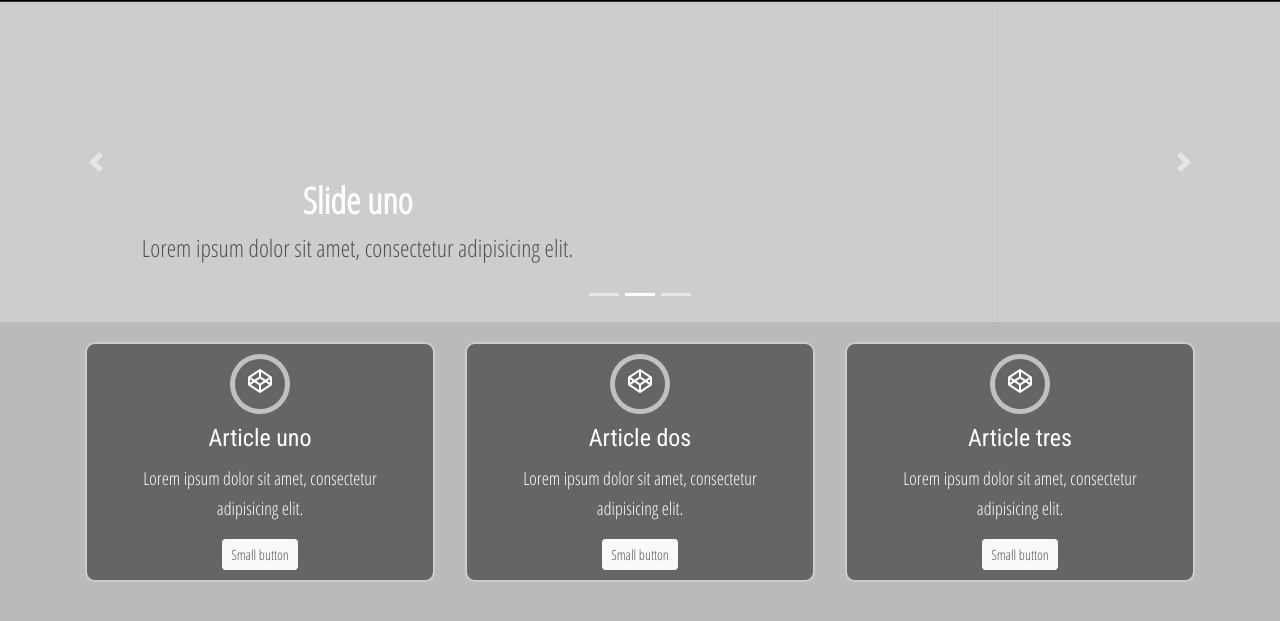
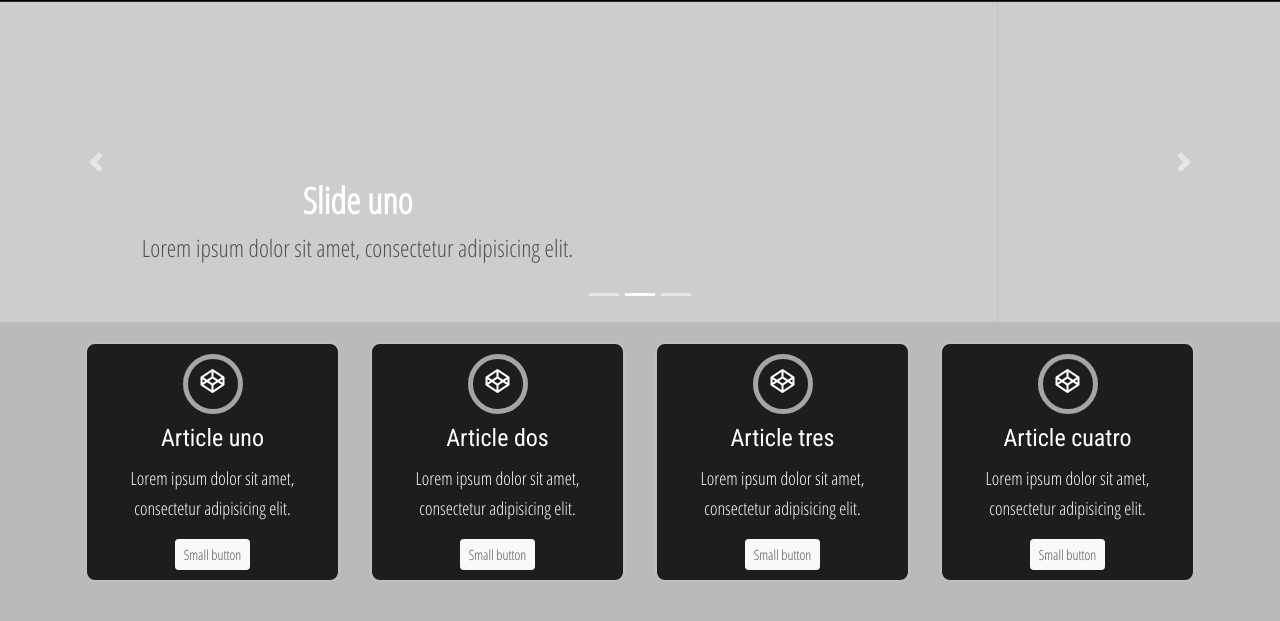
Before and after one commit to abecerraguz/themesHTML, a plain HTML site: page index.html in a window 1280 px wide. Shown: the part 105-726 px from the top of the page. Drawn offline with Linux system fonts and the light colour scheme.

Commit message:
Incorpore el css

```diff
--- a/css/main.less
+++ b/css/main.less
@@ -60,6 +60,7 @@ Titulos y textos
 @base-logo: #626262;
 @base-section: #656565;
 @base-article: #656565;
+@base-article-dos: rgba(16, 16, 16, 0.92);
 @base-footer: #363636;
 
 /*=PALETA COLOR BORDES
@@ -293,7 +294,7 @@ section.productos{
     article.base_estetica_01{
         width: 100%;
         height: auto;
-        background: @base-article;
+        background:@base-article-dos;
         border-radius:(10px);
         padding: @padding-10;
         border:2px solid fade(@base-borde-cajas, 80%);
--- a/index.html
+++ b/index.html
@@ -118,7 +118,7 @@
         <main>
             <section class="productos">
                 <div class="row">
-                    <div class="col-sm-12 col-md-4 col-lg-4 col-xl-4">
+                    <div class="col-sm-12 col-md-3 col-lg-3 col-xl-3">
                         <article class="base_estetica_01">
                             <span class="iconos">
                                <i class="fab fa-codepen"></i>
@@ -129,7 +129,7 @@
                         </article>
                     </div>
 
-                    <div class="col-sm-12 col-md-4 col-lg-4 col-xl-4">
+                    <div class="col-sm-12 col-md-3 col-lg-3 col-xl-3">
                         <article class="base_estetica_01">
                             <span class="iconos">
                                <i class="fab fa-codepen"></i>
@@ -140,12 +140,23 @@
                         </article>
                     </div>
 
-                    <div class="col-sm-12 col-md-4 col-lg-4 col-xl-4">
+                    <div class="col-sm-12 col-md-3 col-lg-3 col-xl-3">
                         <article class="base_estetica_01">
                             <span class="iconos">
                                <i class="fab fa-codepen"></i>
                             </span>
                             <h1>Article tres</h1>
+                            <p>Lorem ipsum dolor sit amet, consectetur adipisicing elit.</p>
+                            <a class="btn btn-light btn-sm">Small button</a>
+                        </article>
+                    </div>
+
+                    <div class="col-sm-12 col-md-3 col-lg-3 col-xl-3">
+                        <article class="base_estetica_01">
+                            <span class="iconos">
+                               <i class="fab fa-codepen"></i>
+                            </span>
+                            <h1>Article cuatro</h1>
                             <p>Lorem ipsum dolor sit amet, consectetur adipisicing elit.</p>
                             <a class="btn btn-light btn-sm">Small button</a>
                         </article>
```
Also changed, not shown: css/main.css.
